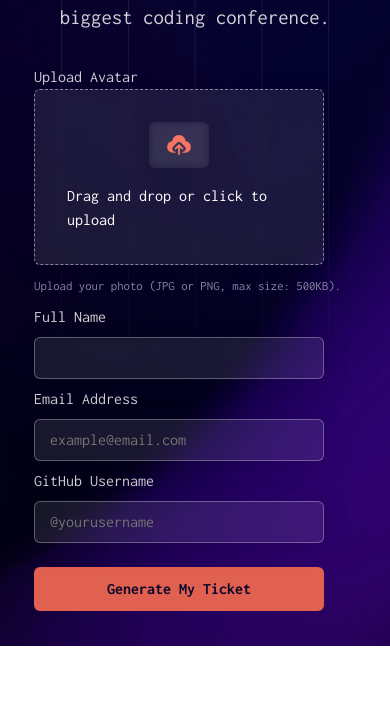
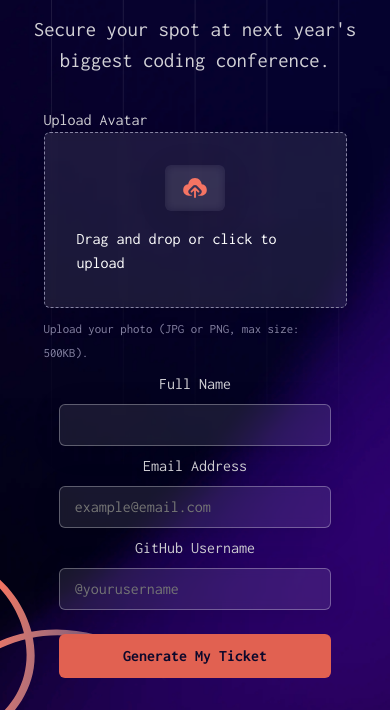
Before and after one commit to Silkiercomet/ticket-generator, a plain HTML site: page index.html in a window 390 px wide. Shown: the part 198-908 px from the top of the page. Before the commit the page ends 844 px from the top, so only its background shows below. Drawn offline with Linux system fonts and the light colour scheme.

Commit message:
Refactor CSS for improved consistency and enhance background images for better responsiveness

```diff
--- a/style.css
+++ b/style.css
@@ -9,29 +9,29 @@
   --gradient-text: linear-gradient(hsl(7, 86%, 67%), hsl(0, 0%, 100%));
 }
 @font-face {
-  font-family: 'Inconsolata';
-  src: url('assets/fonts/static/Inconsolata-Regular.ttf') format('truetype');
+  font-family: "Inconsolata";
+  src: url("assets/fonts/static/Inconsolata-Regular.ttf") format("truetype");
   font-weight: normal;
 }
 @font-face {
-  font-family: 'Inconsolata';
-  src: url('assets/fonts/static/Inconsolata-Medium.ttf') format('truetype');
+  font-family: "Inconsolata";
+  src: url("assets/fonts/static/Inconsolata-Medium.ttf") format("truetype");
   font-weight: 500;
 }
 @font-face {
-  font-family: 'Inconsolata';
-  src: url('assets/fonts/static/Inconsolata-Bold.ttf') format('truetype');
+  font-family: "Inconsolata";
+  src: url("assets/fonts/static/Inconsolata-Bold.ttf") format("truetype");
   font-weight: bold;
 }
 @font-face {
-  font-family: 'Inconsolata';
-  src: url('assets/fonts/static/Inconsolata-ExtraBold.ttf') format('truetype');
+  font-family: "Inconsolata";
+  src: url("assets/fonts/static/Inconsolata-ExtraBold.ttf") format("truetype");
   font-weight: 800;
 }
 body {
-  font-family: 'Inconsolata', sans-serif;
+  font-family: "Inconsolata", sans-serif;
 }
-.hidden{
+.hidden {
   display: none;
 }
 *,
@@ -51,21 +51,26 @@ body {
 
 body {
   line-height: 1.5;
-  font-family: 'Inconsolata', sans-serif;
+  font-family: "Inconsolata", sans-serif;
   -webkit-font-smoothing: antialiased;
   width: 100%;
-
-
 }
-.wrapper2{
+.wrapper2 {
   display: grid;
   justify-content: center;
   align-items: start;
+  grid-template-rows: 100px 1fr;
   width: 100%;
-  background-image: url('assets/images/pattern-lines.svg'), url('assets/images/background-desktop.png'); /* Added pattern-lines.svg */
-  background-size: cover, cover; /* Ensure both images cover the entire background */
-  background-repeat: no-repeat, no-repeat; /* Make pattern-lines.svg repeat, keep background-desktop.png no-repeat */
-  background-position: top, center; /* Center both images */
+  background-image: url("assets/images/pattern-lines.svg"),
+  url("assets/images/pattern-squiggly-line-bottom-desktop.svg"),
+  url("assets/images/pattern-circle.svg"),
+  url("assets/images/pattern-circle.svg"),
+  url("assets/images/pattern-squiggly-line-top.svg"),
+    url("assets/images/background-desktop.png");
+     /* Added pattern-lines.svg */
+  background-size: cover, 50% , 15%,15%, 40%, cover; /* Ensure both images cover the entire background */
+  background-repeat: no-repeat; /* Make pattern-lines.svg repeat, keep background-desktop.png no-repeat */
+  background-position: top, bottom left, 5% -10%, 78% 50%, top right, center; /* Center both images */
   margin: 0;
   min-height: 100vh;
   position: relative;
@@ -98,36 +103,36 @@ h6 {
   overflow-wrap: break-word;
 }
 
-.wrapper{
+.wrapper {
   max-width: 1000px;
   margin-inline: auto;
   display: flex;
   flex-direction: column;
   justify-content: center;
 }
-header{
+header {
   display: grid;
   gap: 2rem;
   padding-inline: 1rem;
 }
-h1{
+h1 {
   font-size: 4rem;
   text-align: center;
   line-height: 4rem;
   color: var(--neutral-0);
 }
-.subheader{
+.subheader {
   color: var(--neutral-300);
   text-align: center;
   font-size: 1.5rem;
 }
-.logo{
+.logo {
   margin-inline: auto;
   margin-top: 1.5rem;
 }
-form{
+form {
   display: flex;
-  gap: .5rem;
+  gap: 0.5rem;
   flex-direction: column;
   max-width: 700px;
   padding-inline: 1.5rem;
@@ -138,7 +143,7 @@ form{
 .avatar-upload,
 input[type="text"],
 input[type="email"],
-.avatar-upload figure{
+.avatar-upload figure {
   padding: 8px 15px;
   background: rgba(255, 255, 255, 0.09);
   border-radius: 6px;
@@ -149,10 +154,10 @@ border: 1px solid rgba(255, 255, 255, 0.3);
   color: var(--neutral-0);
 }
 input[type="text"]:focus,
-input[type="email"]:focus{
+input[type="email"]:focus {
   background: rgba(255, 255, 255, 0.267);
 }
-.avatar-upload{
+.avatar-upload {
   display: grid;
   place-items: center;
   padding: 2rem;
@@ -162,12 +167,12 @@ margin-bottom: 0.5rem;
   border-style: dashed;
   border-color: var(--neutral-500);
   width: 500px;
-  figure{
+  figure {
     background: rgba(255, 255, 255, 0.03);
     border: none;
   }
 }
-button{
+button {
   background-color: var(--orange-700);
   color: var(--neutral-900);
   padding: 10px;
@@ -177,45 +182,58 @@ button{
   cursor: pointer;
   margin-top: 1rem;
 }
-.avatar_footer{
+.avatar_footer {
   font-size: 0.8rem;
   color: var(--neutral-500);
 }
 .background-image1,
 .background-image2,
 .background-image3,
-.background-image4{
+.background-image4 {
   position: absolute;
   z-index: -1;
 }
-@media (max-width: 1024px) { /* Tablet viewport */
-  body {
-    background-image:  url('assets/images/pattern-lines.svg'),url('assets/images/background-tablet.png');
+@media (max-width: 1024px) {
+  /* Tablet viewport */
+  .wrapper2 {
+    background-image: url("assets/images/pattern-lines.svg"),
+    url("assets/images/pattern-squiggly-line-bottom-mobile-tablet.svg"),
+      url("assets/images/background-tablet.png");
+      background-size: cover, 50% , cover; /* Ensure both images cover the entire background */
+      background-repeat: no-repeat, no-repeat, no-repeat; /* Make pattern-lines.svg repeat, keep background-desktop.png no-repeat */
+      background-position: top, bottom left, center; /* Center both images */
   }
-  h1{
+  h1 {
     font-size: 3rem; /* Adjust font size for tablet */
     line-height: 3.5rem; /* Adjust line height for tablet */
   }
-
-
 }
 
-@media (max-width: 568px) { /* Mobile viewport */
-  body {
-    background-image: url('assets/images/pattern-lines.svg'), url('assets/images/background-mobile.png');
-    background-position: bottom;
-    background-size: 100%;
+@media (max-width: 568px) {
+  /* Mobile viewport */
+  form {
+    width: 90%;
+    justify-content: center;
+    align-items: center;
+    .avatar-upload{
+      width: auto;
+      align-self: center;
+      margin-inline: auto;
     }
-  h1{
+  }
+  h1 {
     font-size: 2rem; /* Adjust font size for mobile */
     line-height: 2.5rem; /* Adjust line height for mobile */
   }
-  .subheader{
+  .subheader {
     color: var(--neutral-300);
     text-align: center;
     font-size: 1.3rem;
   }
-  .avatar-upload, input, button, .avatar_footer{
+  .avatar-upload,
+  input,
+  button,
+  .avatar_footer {
     width: 90%;
   }
 }
```
Lines whose indentation alone changed are shown as unchanged.
